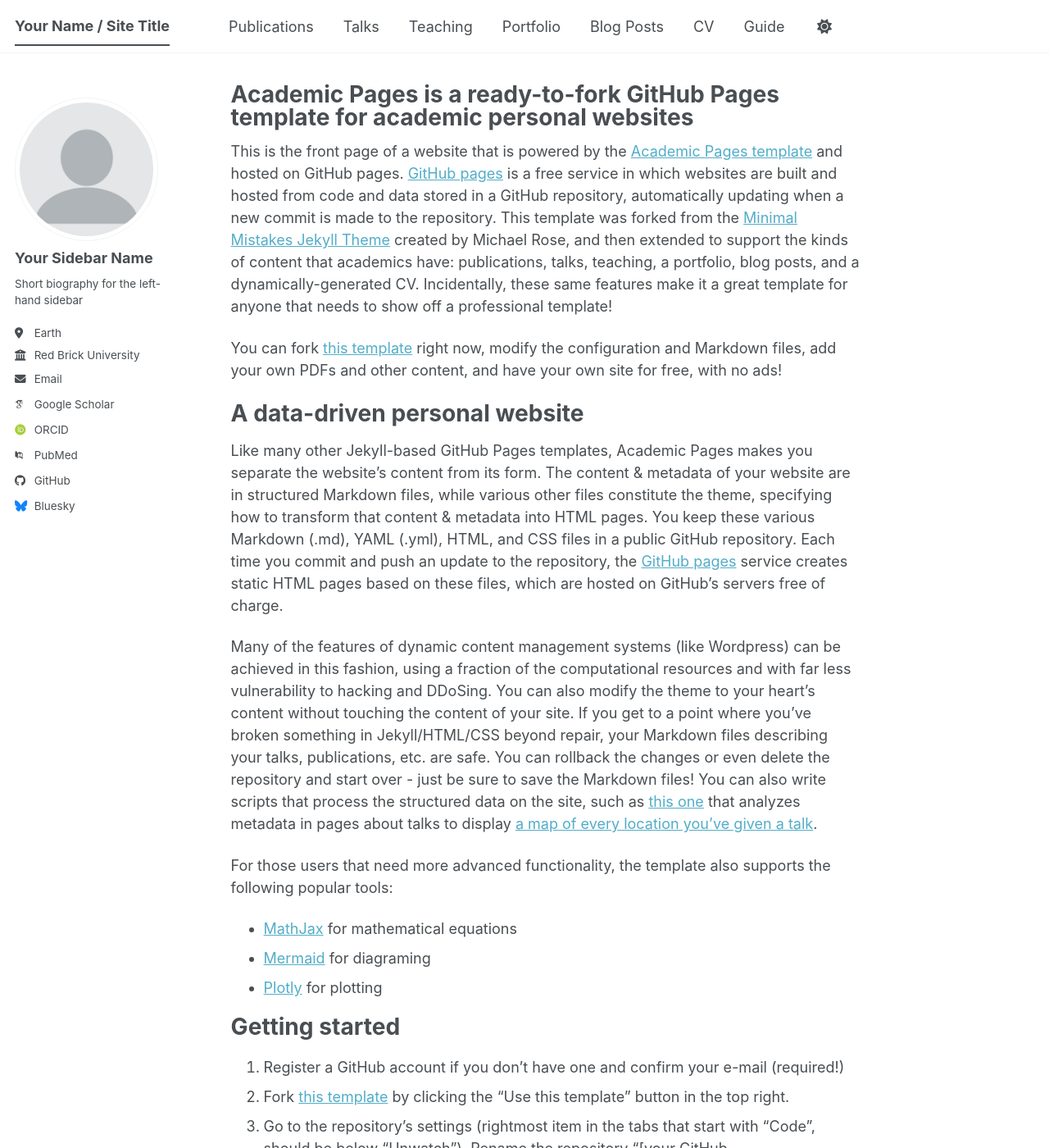
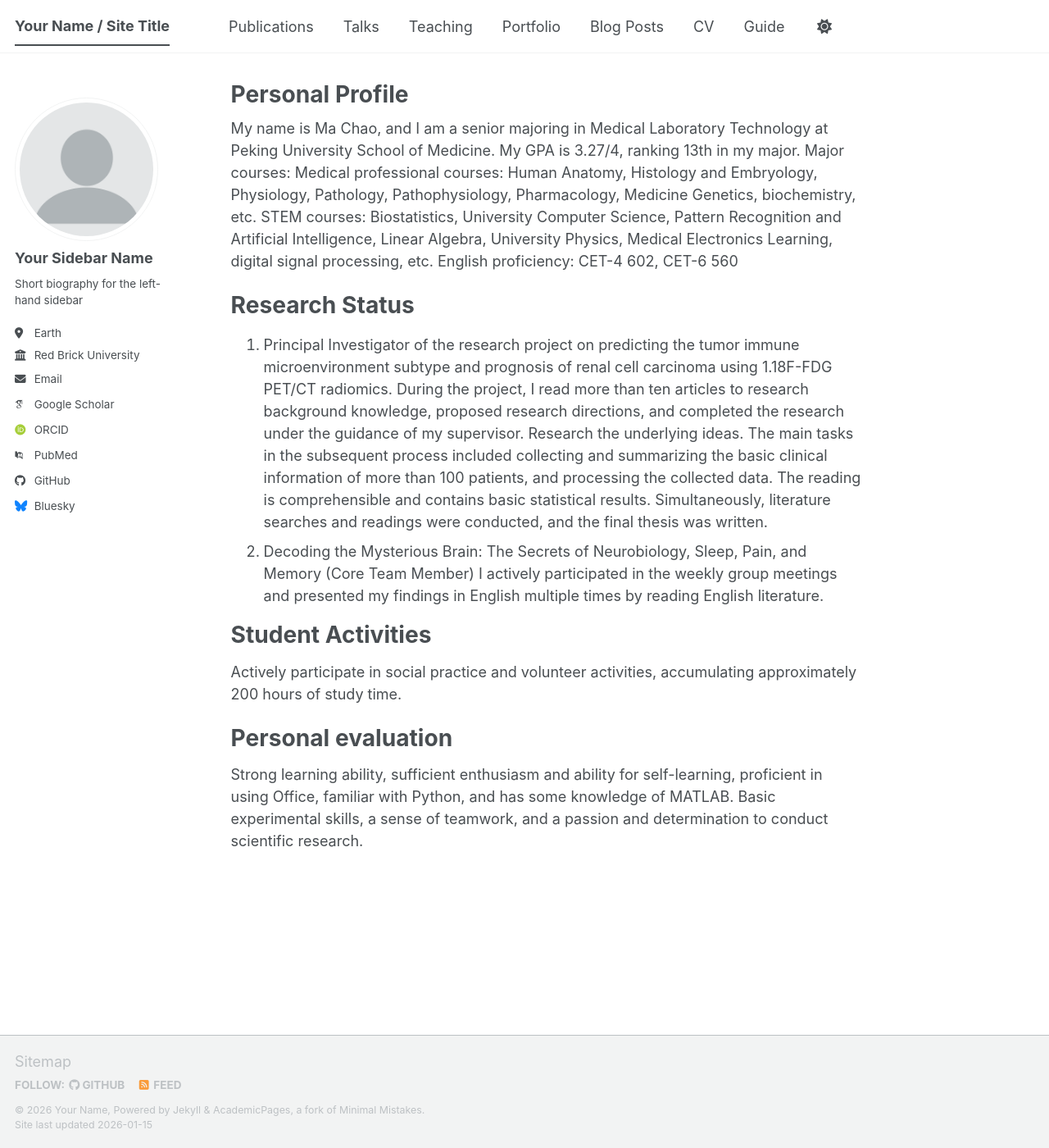
Before and after one commit to machao889/machao889.github.io, a Jekyll site: the page built from _pages/about.md, in a window 1280 px wide and 1400 px high. Shown: the whole window at 82% size. Built offline with Jekyll 4.4.1, drawn with Linux system fonts in a browser that asks for light colours; some web fonts are replaced; a script bundle is joined from its source files by our own code; library files that are not in the unit come from our copies; some of the changed text lies outside the part shown.

Commit message:
Revise about page with personal profile and research
Updated the about page to reflect personal information and research status.

```diff
--- a/_pages/about.md
+++ b/_pages/about.md
@@ -1,56 +1,36 @@
 ---
 permalink: /
-title: "Academic Pages is a ready-to-fork GitHub Pages template for academic personal websites"
+title: "Personal Profile"
 author_profile: true
 redirect_from:
   - /about/
   - /about.html
 ---
 
-This is the front page of a website that is powered by the [Academic Pages template](https://github.com/academicpages/academicpages.github.io) and hosted on GitHub pages. [GitHub pages](https://pages.github.com) is a free service in which websites are built and hosted from code and data stored in a GitHub repository, automatically updating when a new commit is made to the repository. This template was forked from the [Minimal Mistakes Jekyll Theme](https://mmistakes.github.io/minimal-mistakes/) created by Michael Rose, and then extended to support the kinds of content that academics have: publications, talks, teaching, a portfolio, blog posts, and a dynamically-generated CV. Incidentally, these same features make it a great template for anyone that needs to show off a professional template!
+My name is Ma Chao, and I am a senior majoring in Medical Laboratory Technology at Peking University School of Medicine. My GPA is 3.27/4, ranking 13th in my major.
+Major courses:
+Medical professional courses: Human Anatomy, Histology and Embryology, Physiology, Pathology, Pathophysiology, Pharmacology, Medicine
+Genetics, biochemistry, etc.
+STEM courses: Biostatistics, University Computer Science, Pattern Recognition and Artificial Intelligence, Linear Algebra, University Physics, Medical Electronics
+Learning, digital signal processing, etc.
+English proficiency: CET-4 602, CET-6 560
 
- You can fork [this template](https://github.com/academicpages/academicpages.github.io) right now, modify the configuration and Markdown files, add your own PDFs and other content, and have your own site for free, with no ads!
+Research Status
+======
+1. Principal Investigator of the research project on predicting the tumor immune microenvironment subtype and prognosis of renal cell carcinoma using 1.18F-FDG PET/CT radiomics.
+During the project, I read more than ten articles to research background knowledge, proposed research directions, and completed the research under the guidance of my supervisor.
+Research the underlying ideas.
+The main tasks in the subsequent process included collecting and summarizing the basic clinical information of more than 100 patients, and processing the collected data.
+The reading is comprehensible and contains basic statistical results.
+Simultaneously, literature searches and readings were conducted, and the final thesis was written.
+2. Decoding the Mysterious Brain: The Secrets of Neurobiology, Sleep, Pain, and Memory (Core Team Member)
+I actively participated in the weekly group meetings and presented my findings in English multiple times by reading English literature.
 
-A data-driven personal website
+Student Activities
 ======
-Like many other Jekyll-based GitHub Pages templates, Academic Pages makes you separate the website's content from its form. The content & metadata of your website are in structured Markdown files, while various other files constitute the theme, specifying how to transform that content & metadata into HTML pages. You keep these various Markdown (.md), YAML (.yml), HTML, and CSS files in a public GitHub repository. Each time you commit and push an update to the repository, the [GitHub pages](https://pages.github.com/) service creates static HTML pages based on these files, which are hosted on GitHub's servers free of charge.
+Actively participate in social practice and volunteer activities, accumulating approximately 200 hours of study time.
 
-Many of the features of dynamic content management systems (like Wordpress) can be achieved in this fashion, using a fraction of the computational resources and with far less vulnerability to hacking and DDoSing. You can also modify the theme to your heart's content without touching the content of your site. If you get to a point where you've broken something in Jekyll/HTML/CSS beyond repair, your Markdown files describing your talks, publications, etc. are safe. You can rollback the changes or even delete the repository and start over - just be sure to save the Markdown files! You can also write scripts that process the structured data on the site, such as [this one](https://github.com/academicpages/academicpages.github.io/blob/master/talkmap.ipynb) that analyzes metadata in pages about talks to display [a map of every location you've given a talk](https://academicpages.github.io/talkmap.html).
-
-For those users that need more advanced functionality, the template also supports the following popular tools:
-- [MathJax](https://www.mathjax.org/) for mathematical equations
-- [Mermaid](https://mermaid.js.org/) for diagraming
-- [Plotly](https://plotly.com/javascript/) for plotting
-
-Getting started
+Personal evaluation
 ======
-1. Register a GitHub account if you don't have one and confirm your e-mail (required!)
-1. Fork [this template](https://github.com/academicpages/academicpages.github.io) by clicking the "Use this template" button in the top right.
-1. Go to the repository's settings (rightmost item in the tabs that start with "Code", should be below "Unwatch"). Rename the repository "[your GitHub username].github.io", which will also be your website's URL.
-1. Set site-wide configuration and create content & metadata (see below -- also see [this set of diffs](https://archive.is/3TPas) showing what files were changed to set up [an example site](https://getorg-testacct.github.io) for a user with the username "getorg-testacct")
-1. Upload any files (like PDFs, .zip files, etc.) to the files/ directory. They will appear at https://[your GitHub username].github.io/files/example.pdf.
-1. Check status by going to the repository settings, in the "GitHub pages" section
-
-Site-wide configuration
-------
-The main configuration file for the site is in the base directory in [_config.yml](https://github.com/academicpages/academicpages.github.io/blob/master/_config.yml), which defines the content in the sidebars and other site-wide features. You will need to replace the default variables with ones about yourself and your site's github repository. The configuration file for the top menu is in [_data/navigation.yml](https://github.com/academicpages/academicpages.github.io/blob/master/_data/navigation.yml). For example, if you don't have a portfolio or blog posts, you can remove those items from that navigation.yml file to remove them from the header.
-
-Create content & metadata
-------
-For site content, there is one Markdown file for each type of content, which are stored in directories like _publications, _talks, _posts, _teaching, or _pages. For example, each talk is a Markdown file in the [_talks directory](https://github.com/academicpages/academicpages.github.io/tree/master/_talks). At the top of each Markdown file is structured data in YAML about the talk, which the theme will parse to do lots of cool stuff. The same structured data about a talk is used to generate the list of talks on the [Talks page](https://academicpages.github.io/talks), each [individual page](https://academicpages.github.io/talks/2012-03-01-talk-1) for specific talks, the talks section for the [CV page](https://academicpages.github.io/cv), and the [map of places you've given a talk](https://academicpages.github.io/talkmap.html) (if you run this [python file](https://github.com/academicpages/academicpages.github.io/blob/master/talkmap.py) or [Jupyter notebook](https://github.com/academicpages/academicpages.github.io/blob/master/talkmap.ipynb), which creates the HTML for the map based on the contents of the _talks directory).
-
-**Markdown generator**
-
-The repository includes [a set of Jupyter notebooks](https://github.com/academicpages/academicpages.github.io/tree/master/markdown_generator
-) that converts a CSV containing structured data about talks or presentations into individual Markdown files that will be properly formatted for the Academic Pages template. The sample CSVs in that directory are the ones I used to create my own personal website at stuartgeiger.com. My usual workflow is that I keep a spreadsheet of my publications and talks, then run the code in these notebooks to generate the Markdown files, then commit and push them to the GitHub repository.
-
-How to edit your site's GitHub repository
-------
-Many people use a git client to create files on their local computer and then push them to GitHub's servers. If you are not familiar with git, you can directly edit these configuration and Markdown files directly in the github.com interface. Navigate to a file (like [this one](https://github.com/academicpages/academicpages.github.io/blob/master/_talks/2012-03-01-talk-1.md) and click the pencil icon in the top right of the content preview (to the right of the "Raw | Blame | History" buttons). You can delete a file by clicking the trashcan icon to the right of the pencil icon. You can also create new files or upload files by navigating to a directory and clicking the "Create new file" or "Upload files" buttons.
-
-Example: editing a Markdown file for a talk
-![Editing a Markdown file for a talk](/images/editing-talk.png)
-
-For more info
-------
-More info about configuring Academic Pages can be found in [the guide](https://academicpages.github.io/markdown/), the [growing wiki](https://github.com/academicpages/academicpages.github.io/wiki), and you can always [ask a question on GitHub](https://github.com/academicpages/academicpages.github.io/discussions). The [guides for the Minimal Mistakes theme](https://mmistakes.github.io/minimal-mistakes/docs/configuration/) (which this theme was forked from) might also be helpful.
+Strong learning ability, sufficient enthusiasm and ability for self-learning, proficient in using Office, familiar with Python, and has some knowledge of MATLAB.
+Basic experimental skills, a sense of teamwork, and a passion and determination to conduct scientific research.
```
